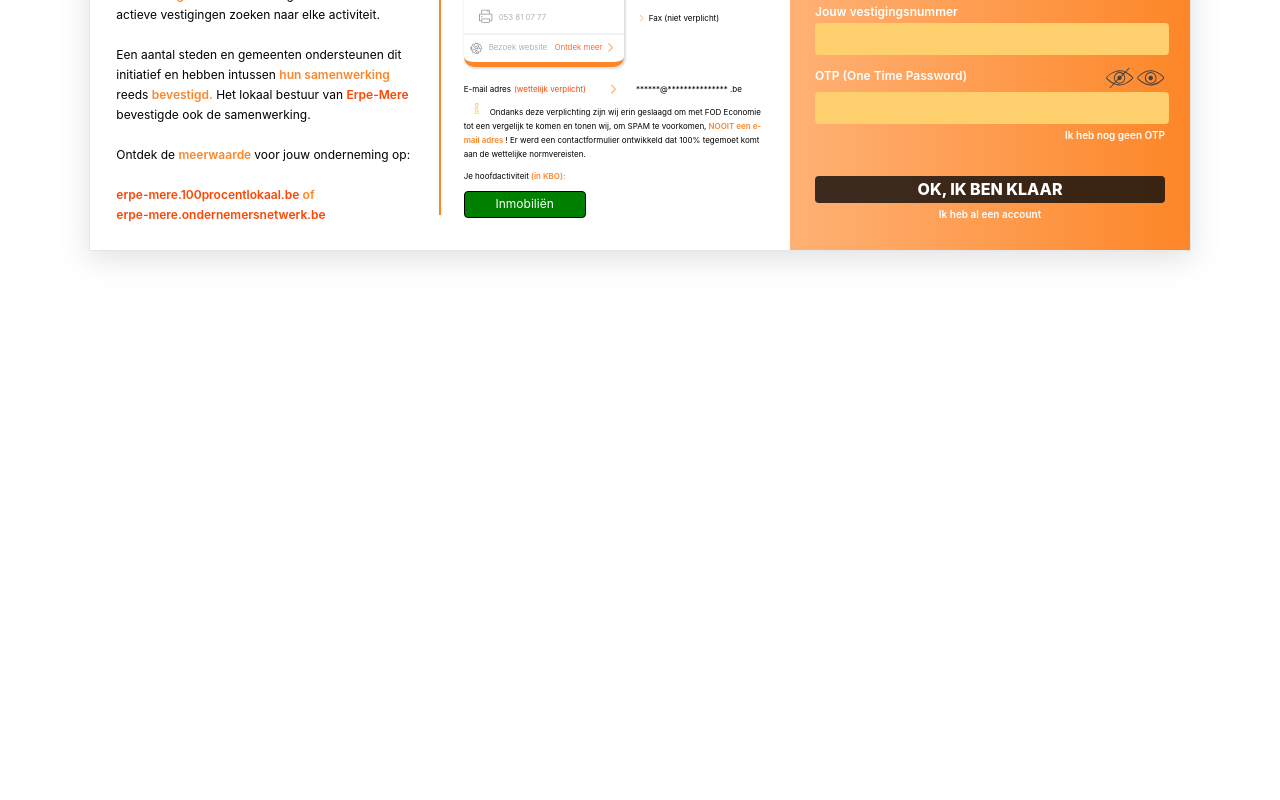
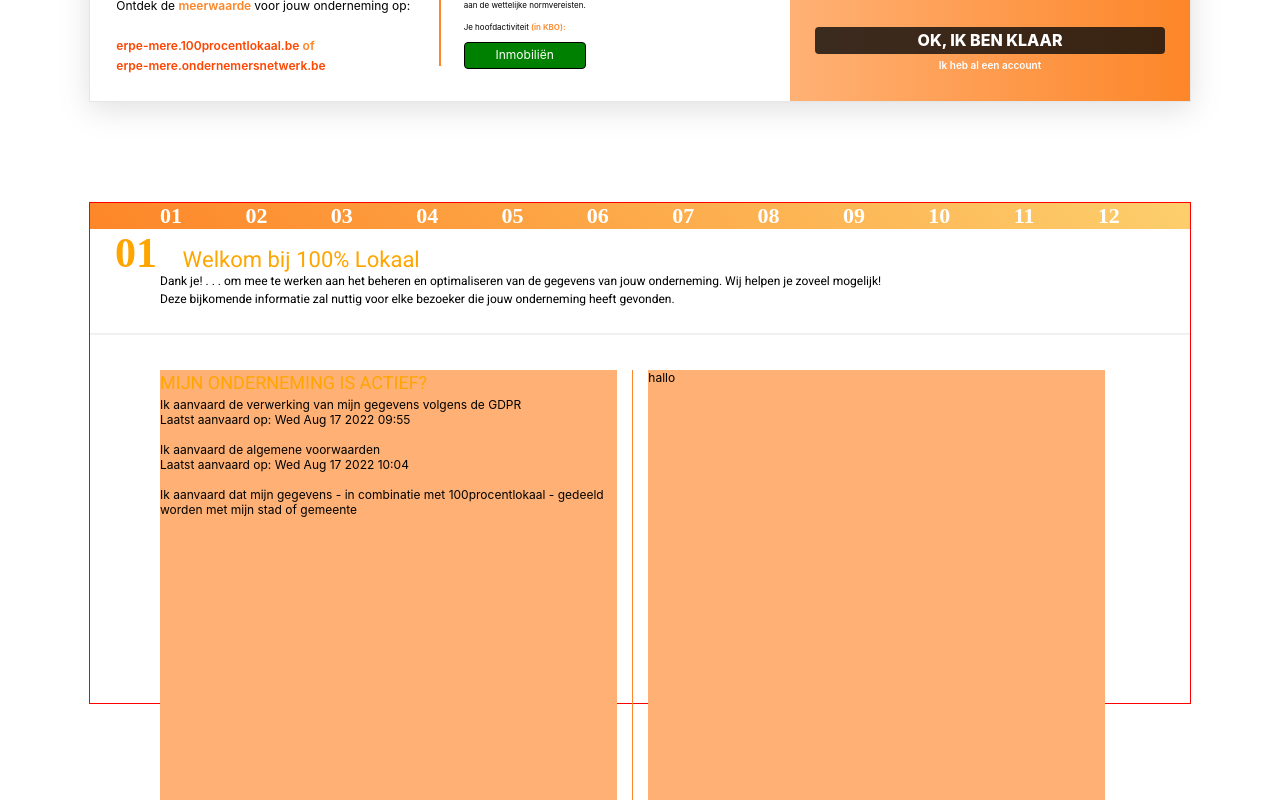
Before and after one commit to intecfrontend/idbuilding, a React (Create React App) app: page / in a window 1280 px wide. Shown: the part 400-1200 px from the top of the page. Before the commit the page ends 800 px from the top, so only its background shows below. Built offline with nearby package versions, Linux system fonts and the light colour scheme; a web font is replaced by a local one.

Commit message:
third sheet30%

```diff
--- a/src/App.css
+++ b/src/App.css
@@ -15,37 +15,10 @@
   --sa: #053043;
 }
 
-/* #liten {color: red} */
 .App {
   text-align: center;
 }
-.navbar {
-  font-family: 'ShadowsIntoLight';
-  position: fixed;
-  top: 0px;
-  text-decoration: none;
-  list-style-type: none;
-  display: flex;
-  justify-content: space-around;
-  align-items: center;
-  color: white;
-  font-size: 22px;
-  background-image: linear-gradient(-135deg, #fdcf6d, #fd8628);
-  font-weight: 700;
 
-  width: 80vw;
-}
-
-.App-logo {
-  height: 40vmin;
-  pointer-events: none;
-}
-
-@media (prefers-reduced-motion: no-preference) {
-  .App-logo {
-    animation: App-logo-spin infinite 20s linear;
-  }
-}
 
 .App-header {
   background-color: white;
@@ -57,35 +30,3 @@
   font-size: calc(10px + 2vmin);
   color: white;
 }
-.section1 {
-  width: 100vw;
-  height: 50vh;
-}
-#sa {
-  background: red;
-}
-#sb {
-  background: orange;
-}
-#sc {
-  background: gold;
-}
-#sd {
-  background: lime;
-}
-#se {
-  background: brown;
-}
-
-.App-link {
-  color: #61dafb;
-}
-
-@keyframes App-logo-spin {
-  from {
-    transform: rotate(0deg);
-  }
-  to {
-    transform: rotate(360deg);
-  }
-}
--- a/src/App.js
+++ b/src/App.js
@@ -1,5 +1,6 @@
 import './App.css';
-import First from "./first"
+import First from "./pages/first/first"
+import Third from "./pages/third/third"
 
 // import gsap from "gsap";
 // import { ScrollTrigger } from "gsap/ScrollTrigger";
@@ -9,24 +10,9 @@
   return (
     <div className="App">
       <header className="App-header">
-        {/* <ul className="navbar">
-          <li>01</li>
-          <li>02</li>
-          <li>03</li>
-          <li>04</li>
-          <li>05</li>
-          <li>06</li>
-          <li>07</li>
-          <li>08</li>
-          <li>09</li>
-          <li id="liten">10</li>
-          <li>11</li>
-          <li>12</li>
-        </ul> */}
-        <First />
 
-
-
+      <First />
+      <Third />
 
       </header>
     </div>
--- a/src/first.css
+++ b/src/first.css
@@ -152,7 +152,7 @@
   .Bcr__container {
     margin-top: 195px !important;
   }
-  .Bcb__container{
+  .Bcb__container {
     margin: 45px 0px 0px 30px !important;
   }
 }
@@ -323,3 +323,88 @@
 /* .orangetext */
 /* .BC__locicon */
 /* darker */
+
+/* third */
+#third__main {
+  margin-top: 100px;
+  width: 1100px;
+  height: 500px;
+  padding: 0px;
+  margin-top: 100px;
+  border: red 1px solid;
+}
+
+.navbar {
+  font-family: 'ShadowsIntoLight';
+  padding: 0vw 3vw;
+  display: flex;
+  justify-content: space-around;
+  color: white;
+  font-size: 22px;
+  background-image: linear-gradient(-135deg, #fdcf6d, #fd8628);
+  font-weight: 700;
+}
+
+.Trd__topText {
+  display: flex;
+  flex-direction: column;
+  align-items: flex-start;
+  width: 100%;
+  margin: -20px 25px 25px 25px;
+}
+.Trd__bottomTextContainer {
+  display: flex;
+  width: 975px;
+  margin: 35px 0px 0px 55px;
+}
+.Trd__bottomTextWrapper {
+  margin: 0px 15px 0px 15px;
+
+  display: flex;
+  flex-direction: column;
+  align-items: flex-start;
+  width: 550px;
+  background: #ffb175;
+
+  color: black;
+  font-size: 12px;
+  text-align: left;
+}
+.Trd__bottomTextWrapper > div > div {
+  font-size: 8px;
+}
+
+.Trd__title {
+  color: orange;
+  font-size: 22px;
+  font-family: 'Heebo';
+  margin-top: 20px;
+}
+.Trd__subtitle {
+  color: orange;
+  font-size: 18px;
+  font-family: 'Heebo';
+}
+
+.Trd__titleNr {
+  font-family: 'ShadowsIntoLight';
+  font-size: 42px;
+  font-weight: 600;
+  margin-right: 20px;
+}
+
+.Trd__body {
+  color: black;
+  width: 1000px;
+  text-align: left;
+  margin: -5px 0px 0px 45px;
+  font-size: 22px;
+  font-family: 'Heebo';
+  font-size: 12px;
+}
+.Trd__linewrapper {
+  margin: 0px 0px 0px 0px;
+  width: 100%;
+  border-top: 2px solid rgba(220, 220, 220, 0.4);
+}
+/* .sectionmid */
--- a/src/bcb.js
+++ b/src/pages/first/bcb.js
@@ -1,7 +1,7 @@
 import React from 'react'
-import "./first.css"
-import cornericon from "./assets/cornericon.svg"
-import info from "./assets/info_icon.svg"
+import "../../first.css"
+import cornericon from "../../assets/cornericon.svg"
+import info from "../../assets/info_icon.svg"
 
 
 function bcb() {
--- a/src/bcr.js
+++ b/src/pages/first/bcr.js
@@ -1,6 +1,6 @@
 import React from 'react'
-import "./first.css"
-import cornericon from "./assets/cornericon.svg"
+import "../../first.css"
+import cornericon from "../../assets/cornericon.svg"
 
 
 
--- a/src/first.js
+++ b/src/pages/first/first.js
@@ -1,6 +1,6 @@
 import React from 'react'
-import "./first.css"
-import eyes from "./assets/eyes.svg"
+import "../../first.css"
+import eyes from "../../assets/eyes.svg"
 import BcIDB from "./businesscardidb"
 import Bc_right from "./bcr"
 import Bc_bottom from "./bcb"
--- /dev/null
+++ b/src/pages/third/third.js
@@ -0,0 +1,62 @@
+import React from 'react'
+import "../../first.css"
+import eyes from "../../assets/eyes.svg"
+
+function third() {
+
+
+  return (
+    <>
+      <div id="third__main">
+        <div className="navbar">
+          <span>01</span>
+          <span>02</span>
+          <span>03</span>
+          <span>04</span>
+          <span>05</span>
+          <span>06</span>
+          <span>07</span>
+          <span>08</span>
+          <span>09</span>
+          <span>10</span>
+          <span>11</span>
+          <span>12</span>
+        </div>
+        <div className="Trd__topText">
+          <div className="Trd__title">
+            <span className="Trd__titleNr">01</span> Welkom bij 100% Lokaal
+          </div>
+          <div className="Trd__body">Dank je! . . . om mee te werken aan het beheren en optimaliseren van de gegevens van jouw onderneming.
+            Wij helpen je zoveel mogelijk! <br /> Deze bijkomende informatie zal nuttig voor elke bezoeker die jouw onderneming heeft gevonden.
+          </div>
+
+        </div>
+        <div className="Trd__linewrapper"></div>
+
+        <div className="Trd__bottomTextContainer">
+
+          <div className="Trd__bottomTextWrapper ">
+            <div className="Trd__subtitle">
+              MIJN ONDERNEMING IS ACTIEF?
+            </div>
+            Ik aanvaard de verwerking van mijn gegevens volgens de GDPR
+            <div>
+              Laatst aanvaard op: Wed Aug 17 2022 09:55</div>
+            <br />
+            Ik aanvaard de algemene voorwaarden
+            <div>
+              Laatst aanvaard op: Wed Aug 17 2022 10:04
+            </div>
+            <br />
+            Ik aanvaard dat mijn gegevens - in combinatie met 100procentlokaal - gedeeld worden met mijn stad of gemeente
+          </div>
+          <div className="sectionmid"></div>
+          <div className="Trd__bottomTextWrapper">hallo</div>
+        </div>
+      </div>
+
+
+    </>
+  )
+}
+export default third
```
Also changed, not shown: src/pages/first/businesscardidb.js (renamed from src/businesscardidb.js, +8 -8 lines), src/assets/Erpe-Mere.svg (added), src/logo.svg (deleted).
